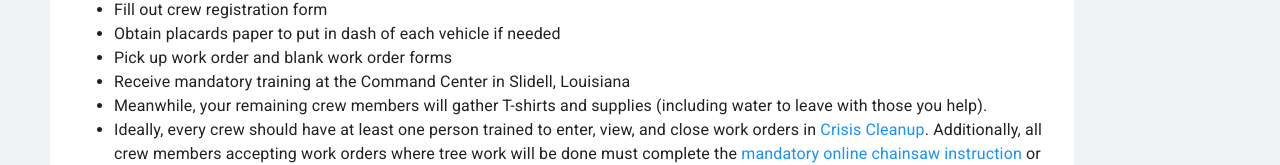
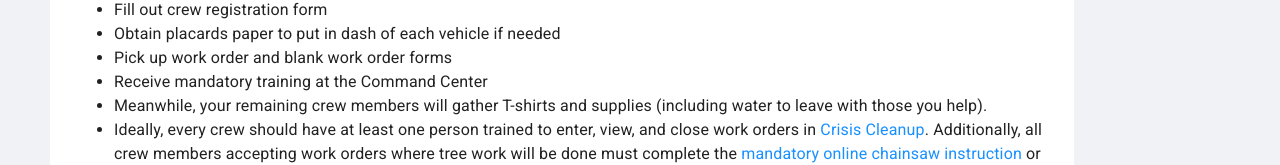
Before and after one commit to jaremieww/nase-disaster-relief, a React (Create React App) app: page /crew-leader-checklist in a window 1280 px wide. Shown: the part 474-639 px from the top of the page. Built offline with nearby package versions, Linux system fonts and the light colour scheme.

Commit message:
Remove reference to Slidell on Crew Leader Checklist page

```diff
--- a/src/CrewLeaderChecklist.tsx
+++ b/src/CrewLeaderChecklist.tsx
@@ -31,7 +31,7 @@ export default function CrewLeaderChecklist() {
       <li>Fill out crew registration form</li>
       <li>Obtain placards paper to put in dash of each vehicle if needed</li>
       <li>Pick up work order and blank work order forms</li>
-      <li>Receive mandatory training at the Command Center in Slidell, Louisiana</li>
+      <li>Receive mandatory training at the Command Center</li>
       <li>Meanwhile, your remaining crew members will gather T-shirts and supplies (including water to leave with those you help).</li>
       <li>
         Ideally, every crew should have at least one person trained to enter, view, and close work orders in <a href="https://crisiscleanup.org">Crisis Cleanup</a>.
```
